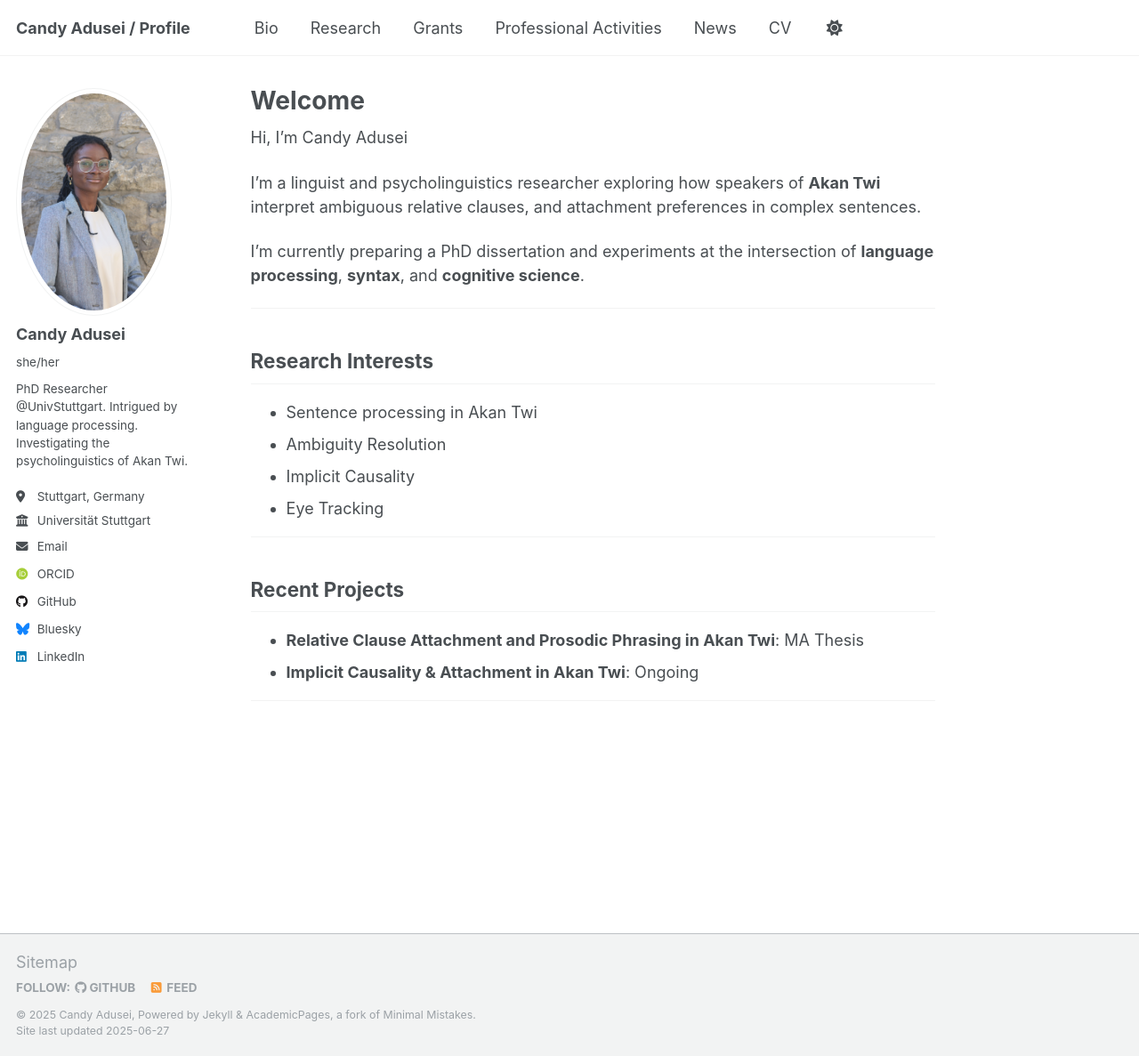
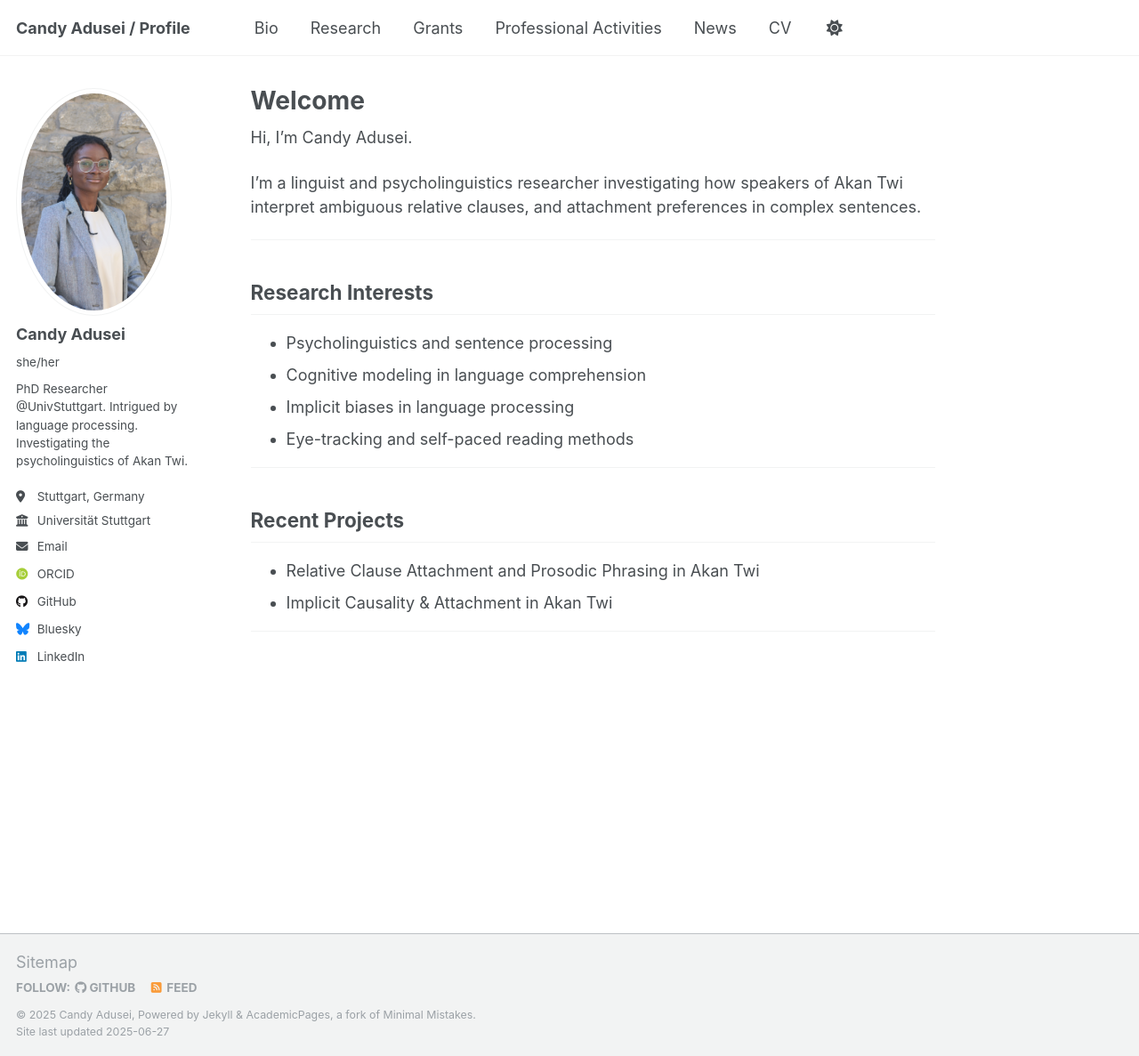
Before and after one commit to Candy-Adusei/candy-adusei.github.io, a Jekyll site: the page built from index.md, in a window 1280 px wide and 1187 px high. Shown: the whole window at 89% size. Built offline with Jekyll 4.4.1, drawn with Linux system fonts in a browser that asks for light colours; some web fonts are replaced.

Commit message:
Update index.md

```diff
--- a/index.md
+++ b/index.md
@@ -3,24 +3,22 @@ layout: single
 title: "Welcome"
 ---
 
-Hi, I'm Candy Adusei
+Hi, I'm Candy Adusei.
 
-I'm a linguist and psycholinguistics researcher exploring how speakers of **Akan Twi** interpret ambiguous relative clauses, and attachment preferences in complex sentences.
-
-I'm currently preparing a PhD dissertation and experiments at the intersection of **language processing**, **syntax**, and **cognitive science**.
+I'm a linguist and psycholinguistics researcher investigating how speakers of Akan Twi interpret ambiguous relative clauses, and attachment preferences in complex sentences.
 
 ---
 
 ## Research Interests
-- Sentence processing in Akan Twi
-- Ambiguity Resolution
-- Implicit Causality
-- Eye Tracking
+- Psycholinguistics and sentence processing
+- Cognitive modeling in language comprehension
+- Implicit biases in language processing
+- Eye-tracking and self-paced reading methods
 
 ---
 
 ## Recent Projects
-- **Relative Clause Attachment and Prosodic Phrasing in Akan Twi**: MA Thesis
-- **Implicit Causality & Attachment in Akan Twi**: Ongoing
+- Relative Clause Attachment and Prosodic Phrasing in Akan Twi
+- Implicit Causality & Attachment in Akan Twi
 
 ---
```
